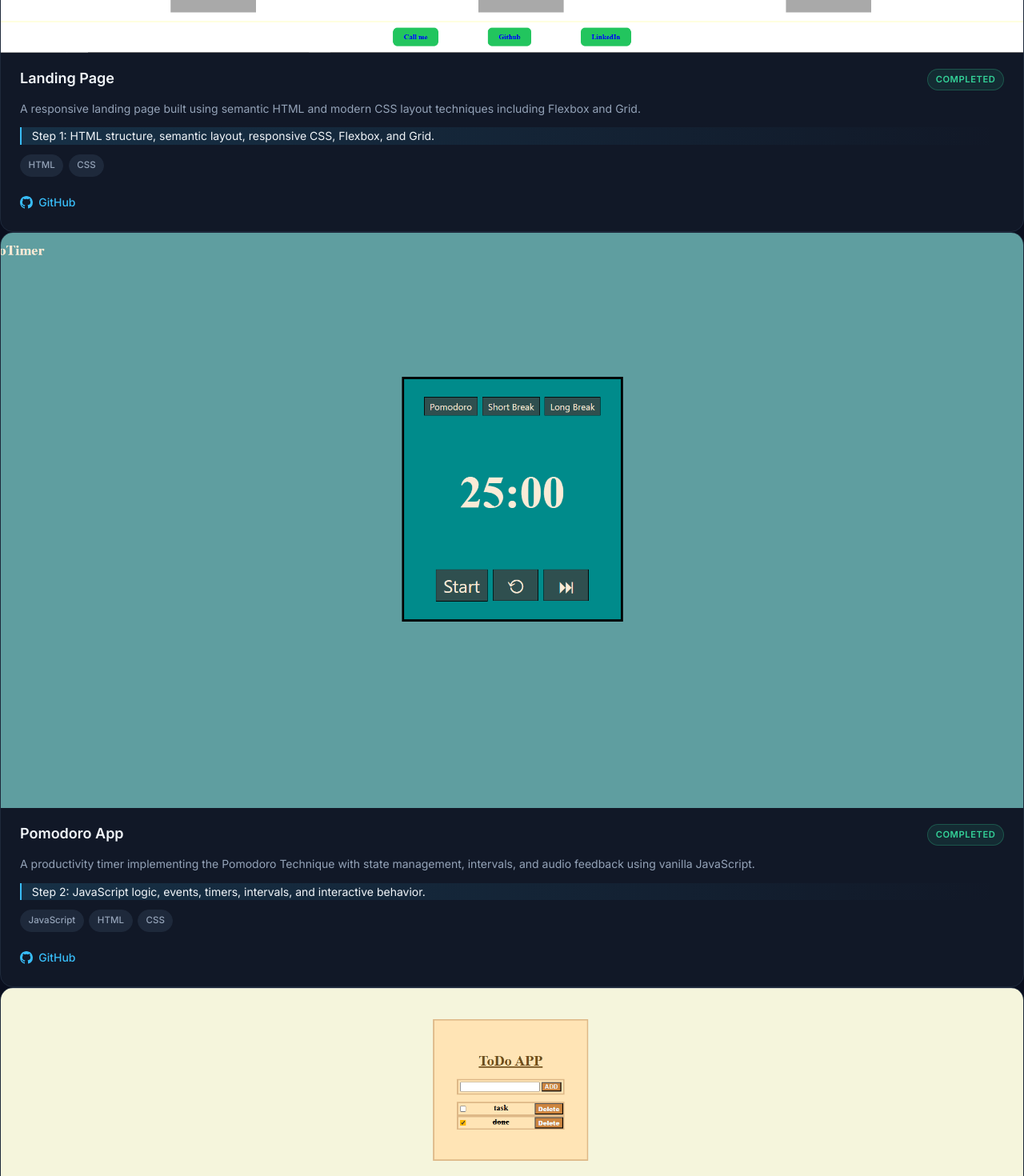
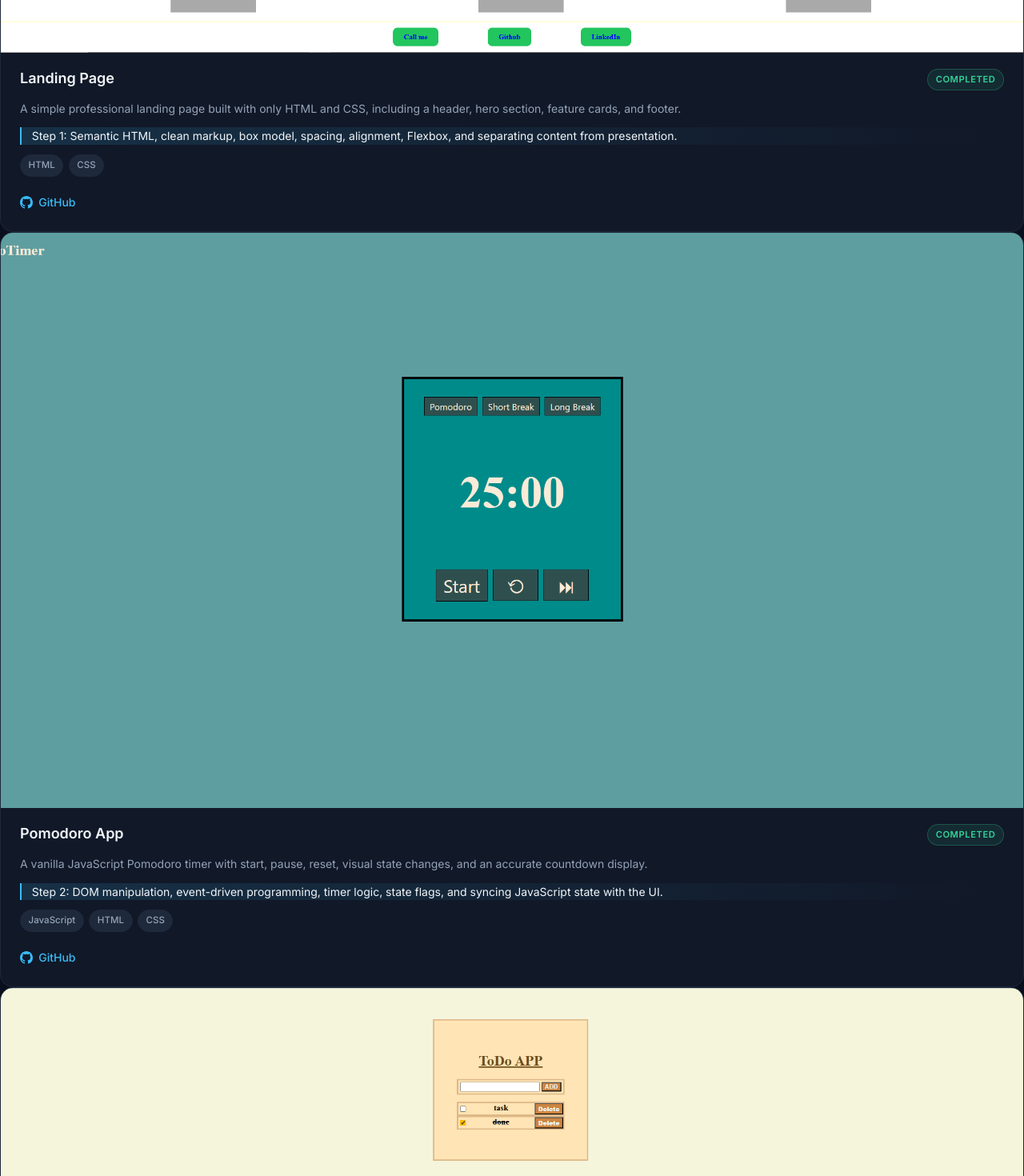
Before and after one commit to A9eel-Alharbi/portfolio-website, a React (Vite) app: page /projects in a window 1280 px wide. Shown: the part 860-2330 px from the top of the page at 80% size. Built offline with nearby package versions, Linux system fonts and the light colour scheme; the HTML template or start-up script is replaced by a standard one.

Commit message:
be accurate

```diff
--- a/src/data/projects.js
+++ b/src/data/projects.js
@@ -3,8 +3,8 @@ const projects = [
     id: 1,
     title: "Landing Page",
     description:
-      "A responsive landing page built using semantic HTML and modern CSS layout techniques including Flexbox and Grid.",
-    learningFocus: "Step 1: HTML structure, semantic layout, responsive CSS, Flexbox, and Grid.",
+      "A simple professional landing page built with only HTML and CSS, including a header, hero section, feature cards, and footer.",
+    learningFocus: "Step 1: Semantic HTML, clean markup, box model, spacing, alignment, Flexbox, and separating content from presentation.",
     techStack: ["HTML", "CSS"],
     status: "Completed",
     image: "/images/landing-page.png",
@@ -14,8 +14,8 @@ const projects = [
     id: 2,
     title: "Pomodoro App",
     description:
-      "A productivity timer implementing the Pomodoro Technique with state management, intervals, and audio feedback using vanilla JavaScript.",
-    learningFocus: "Step 2: JavaScript logic, events, timers, intervals, and interactive behavior.",
+      "A vanilla JavaScript Pomodoro timer with start, pause, reset, visual state changes, and an accurate countdown display.",
+    learningFocus: "Step 2: DOM manipulation, event-driven programming, timer logic, state flags, and syncing JavaScript state with the UI.",
     techStack: ["JavaScript", "HTML", "CSS"],
     status: "Completed",
     image: "/images/pomodoro.png",
@@ -25,8 +25,8 @@ const projects = [
     id: 3,
     title: "To-Do App",
     description:
-      "A task management app with full CRUD functionality, filter views (all / active / completed), and persistent storage via localStorage.",
-    learningFocus: "Step 3: CRUD behavior, state changes, rendering lists, filtering, and local persistence.",
+      "A vanilla JavaScript to-do app with add, toggle, delete, localStorage persistence, and UI rebuilt from state on every change.",
+    learningFocus: "Step 3: State as the source of truth, task identity, event delegation, safe DOM rendering, and persistence lifecycle.",
     techStack: ["JavaScript", "HTML", "CSS"],
     status: "Completed",
     image: "/images/todo.png",
@@ -36,8 +36,8 @@ const projects = [
     id: 4,
     title: "Portfolio Website",
     description:
-      "A multi-page developer portfolio built with React and React Router. Features a dark theme, responsive design, and smooth animations.",
-    learningFocus: "Step 4: React components, routing, reusable project data, and multi-page frontend architecture.",
+      "A React portfolio website with client-side routing, multiple pages, reusable components, responsive layout, and clean project structure.",
+    learningFocus: "Step 4: Component composition, props and data flow, React Router, SPA navigation, reusable UI, and frontend architecture.",
     techStack: ["React", "React Router", "JavaScript", "CSS"],
     status: "Completed",
     image: "/images/Portfolio.png",
@@ -48,8 +48,8 @@ const projects = [
     id: 5,
     title: "Login UI",
     description:
-      "A React login interface focused on controlled inputs, form validation, error feedback, disabled submissions, and state-driven UI behavior.",
-    learningFocus: "Step 5: Controlled forms, validation flow, error states, and frontend authentication UI patterns.",
+      "A frontend-only React login UI with controlled email and password inputs, validation messages, disabled invalid submission, and visual error feedback.",
+    learningFocus: "Step 5: Controlled forms, input state, validation logic, conditional rendering, state-driven feedback, and frontend auth UI patterns.",
     techStack: ["React", "JavaScript", "CSS", "Forms", "Validation"],
     status: "Completed",
     image: "/images/Login-UI.png",
@@ -60,8 +60,8 @@ const projects = [
     id: 6,
     title: "Notes App",
     description:
-      "A full-stack notes application with a React frontend, FastAPI REST API, Pydantic validation, SQLAlchemy models, and PostgreSQL persistence.",
-    learningFocus: "Step 6: Full-stack request flow, REST APIs, backend validation, database models, and persistence.",
+      "A full-stack notes app with React, FastAPI REST routes, Pydantic schemas, SQLAlchemy models, and notes stored through a real backend data layer.",
+    learningFocus: "Step 6: Frontend-backend separation, fetch API calls, request/response validation, service-layer logic, database sessions, and CRUD persistence.",
     techStack: ["React", "FastAPI", "Pydantic", "SQLAlchemy", "PostgreSQL", "REST API"],
     status: "Completed",
     image: "/images/NotesApp.png",
@@ -72,8 +72,8 @@ const projects = [
     id: 7,
     title: "Full-Stack Reference System",
     description:
-      "A vibe-coded HTML reference site for studying frontend, backend, testing, deployment, security, patterns, and full-stack architecture concepts.",
-    learningFocus: "Step 7: Organizing full-stack concepts into a long-term study and reference system.",
+      "A vibe-coded HTML full-stack reference site that maps common frontend, backend, testing, deployment, security, and architecture concepts.",
+    learningFocus: "Step 7: Understanding what full-stack concepts exist and how the main pieces connect across an application.",
     techStack: ["HTML", "Architecture", "Reference"],
     status: "Completed",
     image: "/images/Refrence_Repo.png",
```
